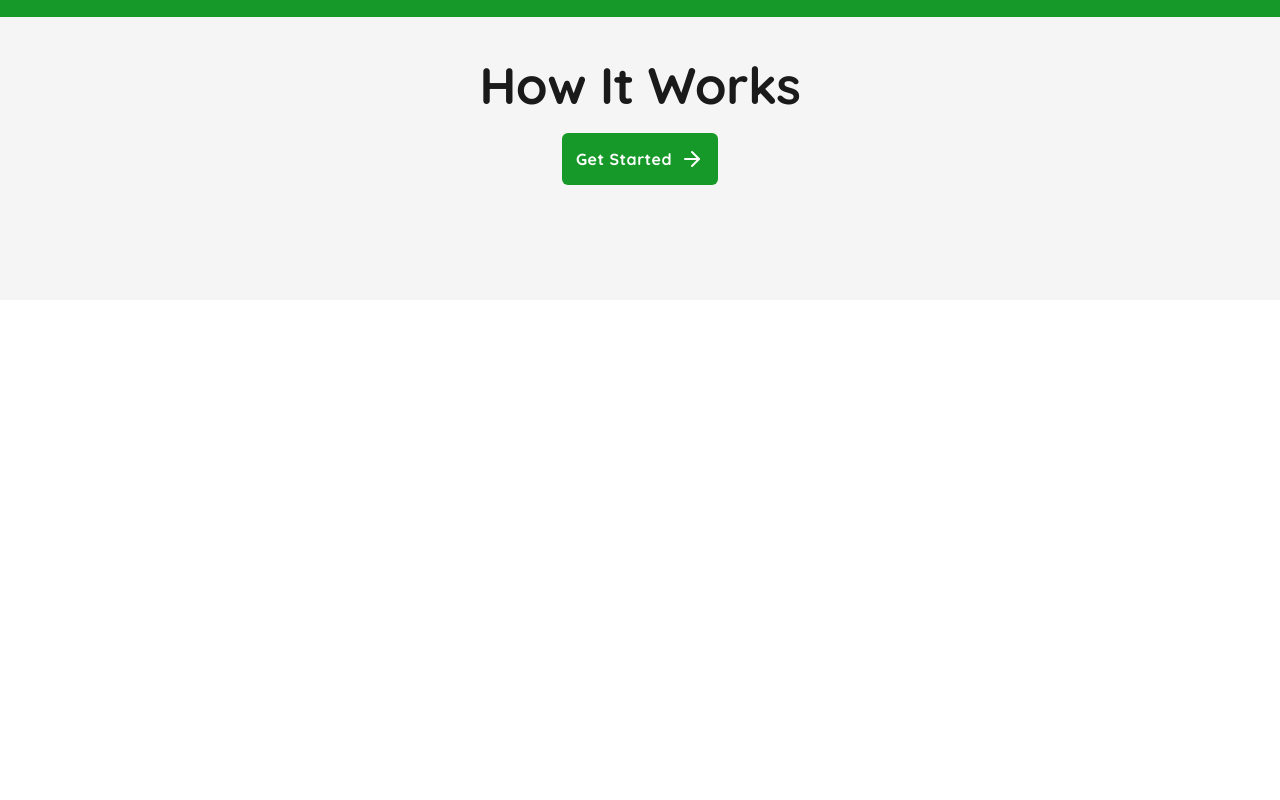
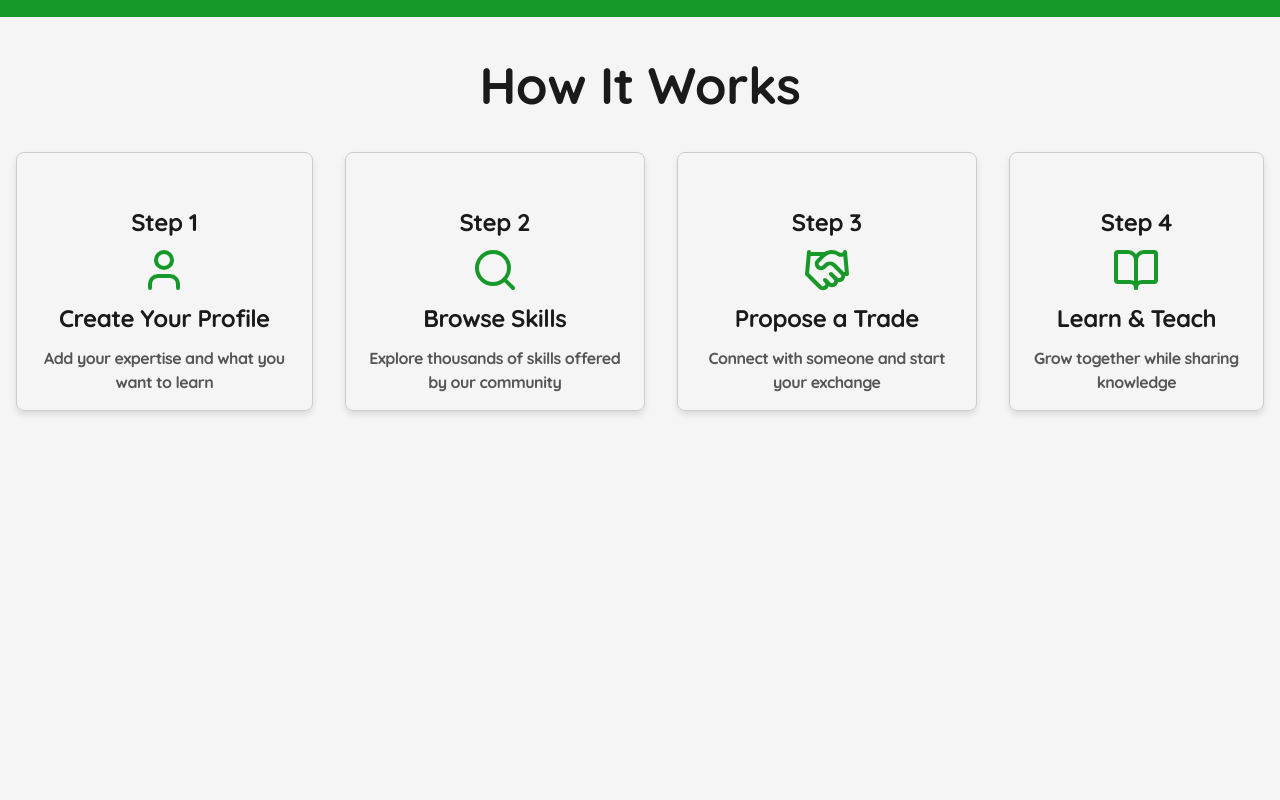
Before and after one commit to dylanlewis12/TradeCircle-Platform, a React app in the folder frontend/: page /home in a window 1280 px wide. Shown: the part 500-1300 px from the top of the page. Before the commit the page ends 800 px from the top, so only its background shows below. Built offline with nearby package versions, Linux system fonts and the light colour scheme; the HTML template or start-up script is replaced by a standard one.

Commit message:
Create home cards for homepage

```diff
--- /dev/null
+++ b/frontend/src/components/HomeIcon.tsx
@@ -0,0 +1,18 @@
+import '../styles/components/HomeIcon.css';
+
+export default function HomeIcon({step, icon, title, text}: any) {
+    return(
+        <>
+            <div className="home-card">
+                <div className="card-content">
+                    <h1 className='card-step'>{step}</h1>
+                    <div className="card-icon">
+                        {icon}
+                    </div>
+                    <h2 className='card-title'>{title}</h2>
+                    <h3 className='card-text'>{text}</h3>
+                </div>
+            </div>
+        </>
+    )
+}
--- a/frontend/src/pages/Home.tsx
+++ b/frontend/src/pages/Home.tsx
@@ -1,37 +1,58 @@
 import '../styles/pages/Home.css';
 import { useNavigate } from 'react-router-dom';
 import { ArrowRight } from 'lucide-react';
+import { User, Search, Handshake, BookOpen } from 'lucide-react';
+import HomeIcon from '../components/HomeIcon';
 
 export default function Home() {
     const navigate = useNavigate();
 
-    //let cardStyle = {
+    const steps = [
+        {
+            step: "Step 1",
+            icon: <User size={48} color="#169928" />,
+            title: "Create Your Profile",
+            text: "Add your expertise and what you want to learn"
+        },
+        {
+            step: "Step 2",
+            icon: <Search size={48} color="#169928" />,
+            title: "Browse Skills",
+            text: "Explore thousands of skills offered by our community"
+        },
+        {
+            step: "Step 3",
+            icon: <Handshake size={48} color="#169928" />,
+            title: "Propose a Trade",
+            text: "Connect with someone and start your exchange"
+        },
+        {
+            step: "Step 4",
+            icon: <BookOpen size={48} color="#169928" />,
+            title: "Learn & Teach",
+            text: "Grow together while sharing knowledge"
+        },
+    ];
 
-    //}
+    const homeCards = steps.map((step) => (
+        <HomeIcon key={step.step} step={step.step} icon={step.icon} title={step.title} text={step.text} />
+    ));
 
     function handleStart() {
         navigate('/market-place');
     }
-    return <>
+    return (<>
             <div className="hero">
                 <h1>Trade skills and build connections</h1>
             </div>
             <div className='home-section'>
-            <h1>How It Works</h1>
-            {/*
-            <div className='home-cards' style={{cardStyle}}>
-
+                <h1>How It Works</h1><br /><br />
+                <div className='container'>
+                    {homeCards}
                 </div>
-            */}
                 <button className='start-btn' onClick={handleStart}>
                     <span style={{ display: 'flex', alignItems: 'center', gap: '8px' }}>Get Started <ArrowRight /></span>
                 </button>
             </div>
-    </>
+    </>)
 }
-
-/*
-Step 1: Create Profile (icon: person)
-Step 2: Offer Your Skills (icon: star)
-Step 3: Start Trading (icon: handshake)
-*/
--- /dev/null
+++ b/frontend/src/styles/components/HomeIcon.css
@@ -0,0 +1,30 @@
+.home-card {
+  border: 1px solid #ccc;
+  border-radius: 8px; /* Rounded corners */
+  box-shadow: 0 4px 6px rgba(0, 0, 0, 0.1); /* Adds depth */
+  padding: 16px;
+  margin: 16px;
+  max-width: 300px;
+  text-align: center;
+  transition: transform 0.2s; /* Smooth hover effect */
+  height: fit-content;
+}
+
+.home-card:hover {
+  transform: translateY(-5px); /* Lift the card on hover */
+}
+
+.card-step {
+  font-size: 1.5rem;
+  font-weight: bold;
+  margin-bottom: 50px;
+}
+
+.card-text {
+  font-size: 1rem;
+  color: #555;
+}
+
+.card-title {
+    margin-bottom: 10px;
+}
--- a/frontend/src/styles/pages/Home.css
+++ b/frontend/src/styles/pages/Home.css
@@ -50,7 +50,7 @@ body {
     transition: background-color 0.3s ease, transform 0.1s ease;
     letter-spacing: 0.5px;
     font-weight: bold;
-    top: 30px
+    top: 0px
 }
 
 .start-btn:hover:not(:disabled) {
@@ -66,3 +66,12 @@ body {
   opacity: 0.7;
   cursor: not-allowed;
 }
+
+.container {
+    position: relative;
+    display: flex;
+    flex-direction: row;
+    justify-content: center;
+    top: 15px;
+    margin-bottom: 0;
+}
```
Lines whose indentation alone changed are shown as unchanged.
